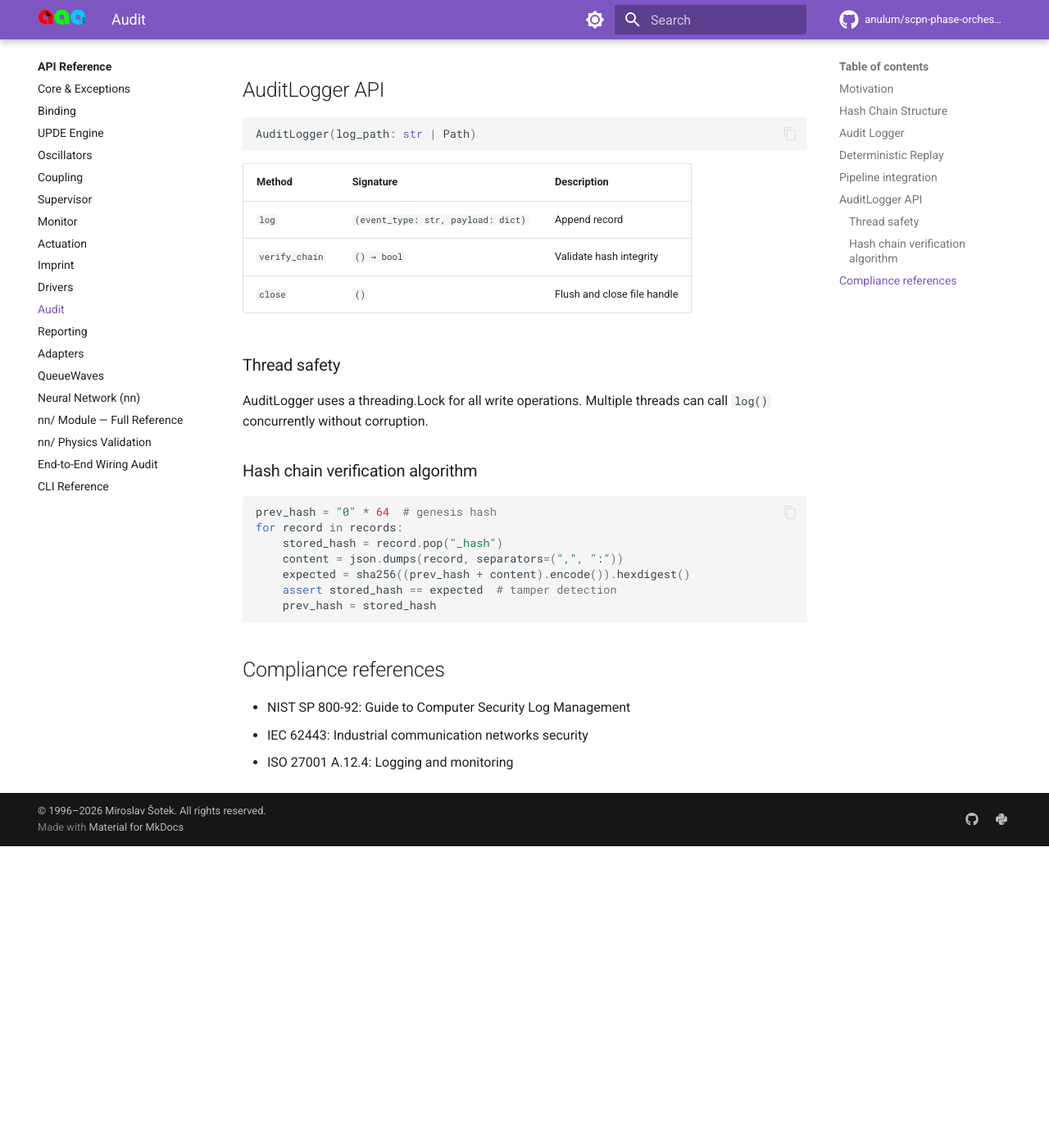
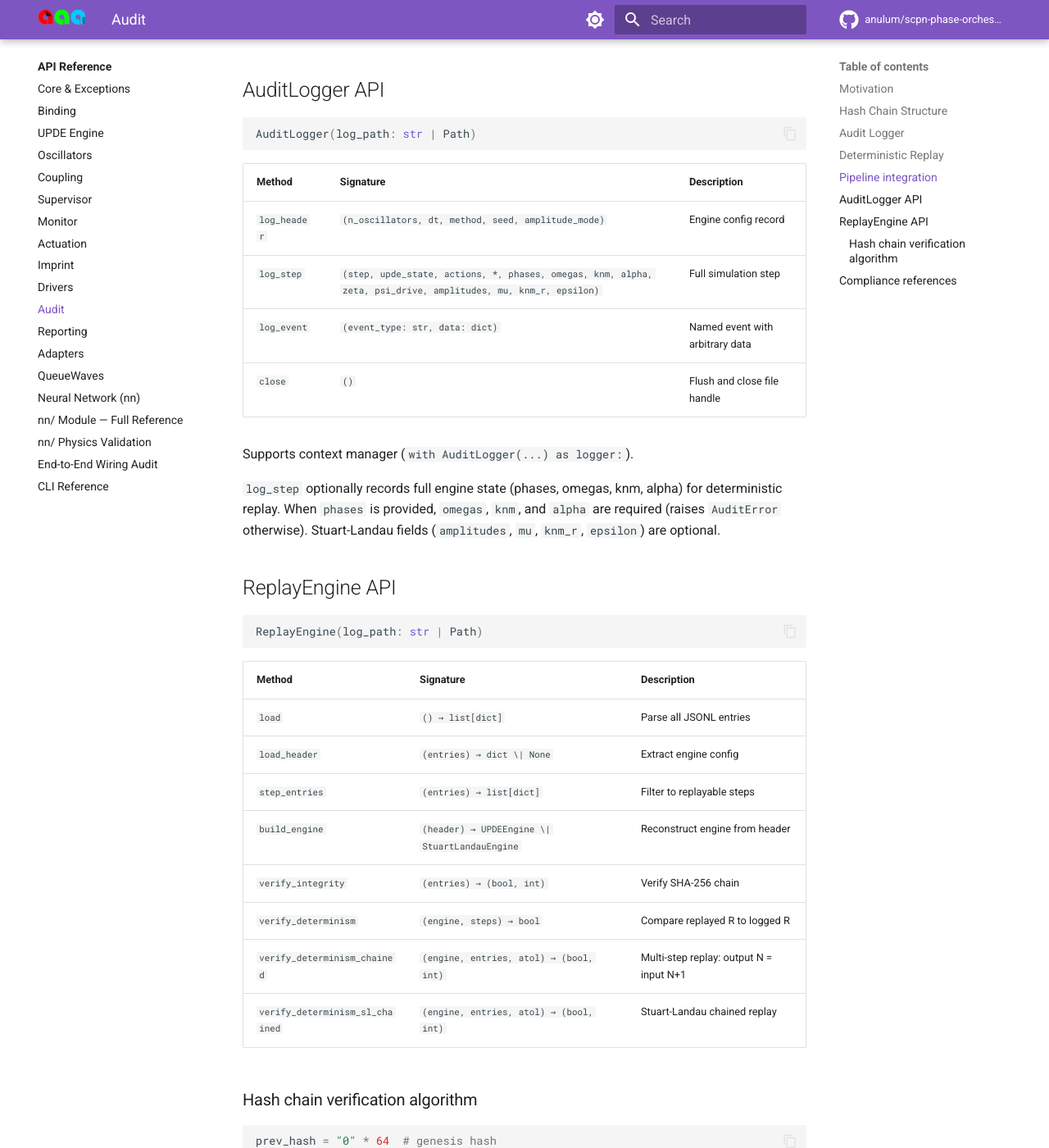
Before and after one commit to anulum/scpn-phase-orchestrator, an MkDocs documentation site: the page built from docs/reference/api/audit.md, in a window 1280 px wide and 1400 px high, scrolled down 2712 px. Shown: the whole window at 82% size. Built offline with MkDocs 1.6.1 and Material for MkDocs 9.7.7, drawn with Linux system fonts in a browser that asks for light colours; comment, search, counter and statistics services are not loaded; before the commit the page ends 3744 px from its top, so only the background shows below that.

Commit message:
Fix audit.md: correct API to match source code
Previous version had wrong method names (log → log_step/log_event/log_header,
verify_chain → ReplayEngine.verify_integrity). All signatures verified
against audit/logger.py and audit/replay.py source code.

Co-Authored-By: Claude Opus 4.6 (1M context) <noreply@anthropic.com>

````diff
--- a/docs/reference/api/audit.md
+++ b/docs/reference/api/audit.md
@@ -114,14 +114,34 @@ AuditLogger(log_path: str | Path)
 
 | Method | Signature | Description |
 |--------|-----------|-------------|
-| `log` | `(event_type: str, payload: dict)` | Append record |
-| `verify_chain` | `() → bool` | Validate hash integrity |
+| `log_header` | `(n_oscillators, dt, method, seed, amplitude_mode)` | Engine config record |
+| `log_step` | `(step, upde_state, actions, *, phases, omegas, knm, alpha, zeta, psi_drive, amplitudes, mu, knm_r, epsilon)` | Full simulation step |
+| `log_event` | `(event_type: str, data: dict)` | Named event with arbitrary data |
 | `close` | `()` | Flush and close file handle |
 
-### Thread safety
+Supports context manager (`with AuditLogger(...) as logger:`).
 
-AuditLogger uses a threading.Lock for all write operations.
-Multiple threads can call `log()` concurrently without corruption.
+`log_step` optionally records full engine state (phases, omegas, knm, alpha)
+for deterministic replay. When `phases` is provided, `omegas`, `knm`, and
+`alpha` are required (raises `AuditError` otherwise). Stuart-Landau fields
+(`amplitudes`, `mu`, `knm_r`, `epsilon`) are optional.
+
+## ReplayEngine API
+
+```python
+ReplayEngine(log_path: str | Path)
+```
+
+| Method | Signature | Description |
+|--------|-----------|-------------|
+| `load` | `() → list[dict]` | Parse all JSONL entries |
+| `load_header` | `(entries) → dict \| None` | Extract engine config |
+| `step_entries` | `(entries) → list[dict]` | Filter to replayable steps |
+| `build_engine` | `(header) → UPDEEngine \| StuartLandauEngine` | Reconstruct engine from header |
+| `verify_integrity` | `(entries) → (bool, int)` | Verify SHA-256 chain |
+| `verify_determinism` | `(engine, steps) → bool` | Compare replayed R to logged R |
+| `verify_determinism_chained` | `(engine, entries, atol) → (bool, int)` | Multi-step replay: output N = input N+1 |
+| `verify_determinism_sl_chained` | `(engine, entries, atol) → (bool, int)` | Stuart-Landau chained replay |
 
 ### Hash chain verification algorithm
 
````
